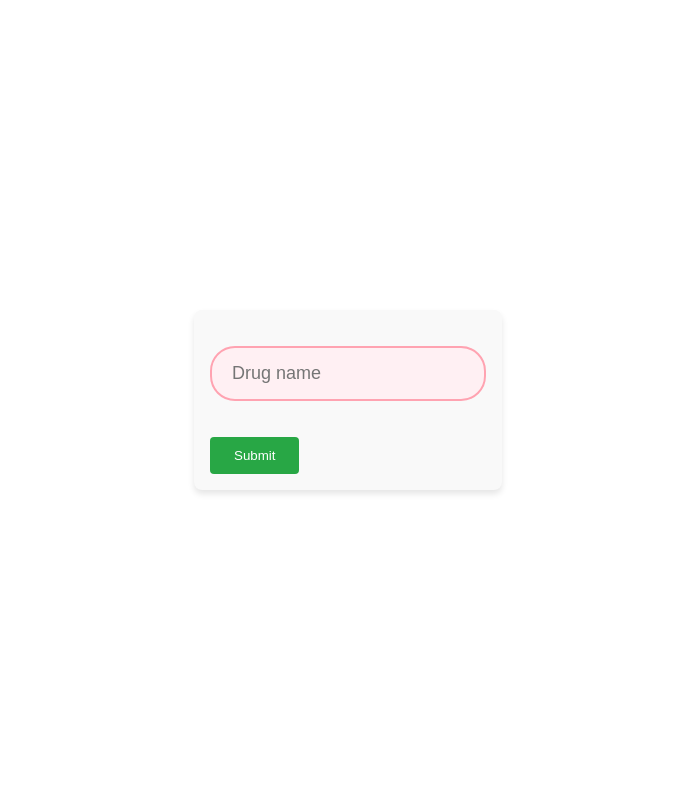
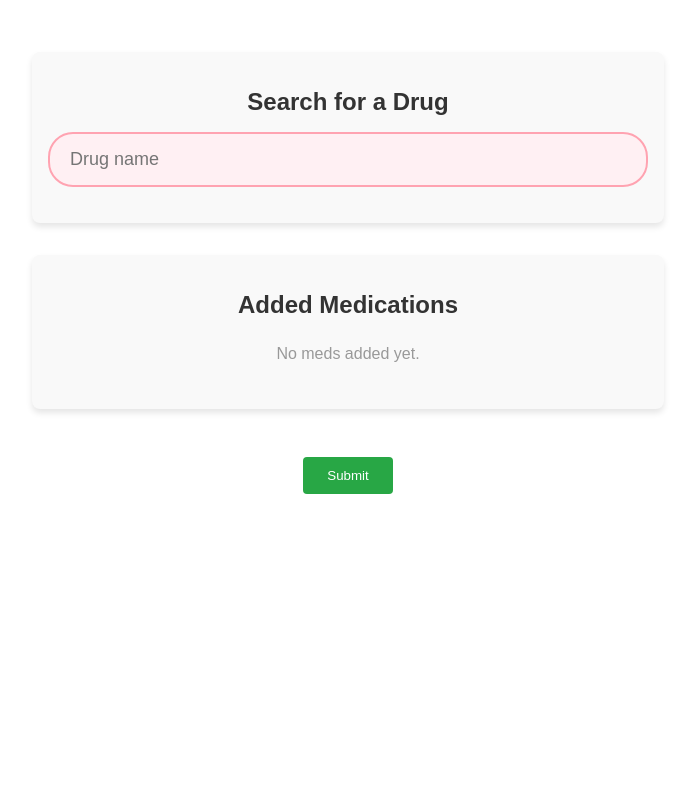
Before and after one commit to ershubhanker/flask_medicine_project, a Flask app: template templates/index_new.html in a window 1280 px wide. Shown: the whole page, without its empty margins (292-987 px from the left). Run offline with Flask 3, Linux system fonts and the light colour scheme; the template is opened without the code that fills it, so the values that code supplies are empty; some libraries are stand-ins or nearby versions.

Commit message:
can add meds, remove meds, submit them, and receive the interaction details.

```diff
--- a/static/drug-search.js
+++ b/static/drug-search.js
@@ -15,23 +15,29 @@ $('#autocomplete1').autocomplete({
     console.log('Selected names:', selectedNames);  // Logging the names
     console.log('Selected PCIDs:', selectedPCIDs);  // Logging the PCIDs
 
-    createTag(suggestion.value);  // Create a tag for the new entry
+    updateList();  // Update the list to include the new entry
     $('#autocomplete1').val('');  // Clear the input for a new entry
   },
 });
 
-function createTag(name) {
-  updateList(); // Update the list to include the new tag
-}
+function updateList() {
+    $('#added-drugs-ol').empty();
 
-function updateList() {
-  $('#drugs-ol').empty(); // Clear the list
-  // Repopulate it using the updated selectedNames array
-  selectedNames.forEach(function(name, index) {
-    var listItem = $(`<li class="drug-item">${index + 1}. ${name}<a href="#" class="remove-tag">✖</a></li>`);
-    $('#drugs-ol').append(listItem);
-    listItem.find('.remove-tag').click(function(e) {
-      e.preventDefault();
+      // Toggle the 'No meds added yet' text visibility
+    if (selectedNames.length === 0) {
+        $('#no-meds-text').show(); // Show the placeholder when there are no meds
+    } else {
+        $('#no-meds-text').hide(); // Hide the placeholder when there are meds
+    }
+
+    // Repopulate the added drugs list using the updated selectedNames array
+    selectedNames.forEach(function(name, index) {
+      var listItem = $(`<li class="drug-item">${index + 1}. ${name}<a href="#" class="remove-tag">✖</a></li>`);
+      $('#added-drugs-ol').append(listItem);
+      // Event listener to remove items from the added drugs list
+      listItem.find('.remove-tag').click(function(e) {
+        e.preventDefault();
+
       var itemIndex = listItem.index(); // Get the index before removing the item
       // Remove the name and PCID from the arrays
       selectedNames.splice(itemIndex, 1);
@@ -40,3 +46,38 @@ function updateList() {
     });
   });
 }
+
+$('#submit-button').on('click', function(e) {
+    e.preventDefault(); // Prevent the default form submission
+    var pcids = selectedPCIDs.join(','); // Join the PCIDs into a single string separated by commas
+
+    $.ajax({
+      url: `/interactions?pcids=${pcids}`,
+      type: 'GET',
+      success: function(response) {
+        // This function will handle the response
+        displayInteractions(response.interactions);
+      },
+      error: function(error) {
+        console.log('Error:', error);
+        // Handle error
+        // You may want to display an error message to the user
+      }
+    });
+  });
+
+  function displayInteractions(interactions) {
+    var container = $('#interaction-data-container');
+    container.empty(); // Clear any previous data
+
+    // Loop through the interactions and create a box for each
+    interactions.forEach(function(interaction) {
+      var box = $('<div class="interaction-box"></div>');
+      box.append(`<p><strong>Description:</strong> ${interaction.description}</p>`);
+      box.append(`<p><strong>Extended Description:</strong> ${interaction.extended_description}</p>`);
+      box.append(`<p><strong>Severity:</strong> ${interaction.severity}</p>`);
+      box.append(`<p><strong>Evidence Level:</strong> ${interaction.evidence_level}</p>`);
+      box.append(`<p><strong>Management:</strong> ${interaction.management}</p>`);
+      container.append(box);
+    });
+  }
--- a/static/style.css
+++ b/static/style.css
@@ -1,12 +1,11 @@
 body {
-    background-color: #ffffff;
-    font-family: 'Arial Rounded MT Bold', 'Helvetica Rounded', Arial, sans-serif; /* This will give a rounded effect to your font */
-    display: flex;
-    justify-content: center; /* This centers the content horizontally */
-    align-items: center; /* This centers the content vertically */
-    height: 100vh; /* Use the full height of the screen */
-    margin: 0; /* Reset default margin */
-  }
+  background-color: #ffffff;
+  font-family: 'Arial Rounded MT Bold', 'Helvetica Rounded', Arial, sans-serif;
+  /* Remove the flex display to allow normal top-to-bottom document flow */
+  margin: 0; /* Reset default margin */
+  padding: 20px; /* Add some padding around your content */
+  text-align: center; /* Center align the content for better appearance */
+}
 
   #autocomplete1 {
     width: 100%; /* Make the input take the full width of its parent */
@@ -59,10 +58,10 @@ body {
     /* Removed border and background to blend with the input field */
   }
 
-  /* Style for the wrapper */
+/* Style for the wrapper */
 .wrapper {
   max-width: 600px;
-  margin: 2rem auto;
+  margin: 2rem auto; /* Center the wrapper and add margin to top and bottom */
   padding: 1rem;
   background: #f9f9f9;
   border-radius: 8px;
@@ -170,3 +170,51 @@ input[type="submit"]:hover {
 .drugs-list li:last-child {
   border-bottom: none;
 }
+
+h2 {
+  color: #333; /* Change the color to suit your design */
+  text-align: center; /* Center the heading if you like */
+  margin-bottom: 1rem; /* Add some space below the heading */
+  /* Add other styles as needed */
+}
+
+
+#no-meds-text {
+  color: #999;
+  text-align: center;
+  padding: 10px;
+  /* You can add more styles if needed */
+}
+
+
+.drug-item {
+  font-family: 'Times New Roman', serif;
+  font-size: 14px; /* Smaller font size */
+  background-color: transparent; /* No background */
+  color: #000; /* Black font color */
+  padding: 4px; /* Less padding for a minimal look */
+  border-bottom: 1px solid #ddd; /* Light grey line to separate items */
+}
+
+.drug-item a.remove-tag {
+  color: #000; /* Black color for the 'X' */
+  text-decoration: none; /* No underline */
+  font-size: 14px; /* Match the font size of the list */
+  margin-left: 10px; /* Space between the drug name and the 'X' */
+}
+
+
+#added-drugs-ol {
+  background: transparent; /* No background for the list */
+  padding: 0; /* No padding */
+  margin: 0; /* No margin */
+  list-style-type: none; /* No bullet points */
+}
+
+.interaction-box {
+  margin-top: 20px;
+  padding: 15px;
+  border: 1px solid #ddd;
+  border-radius: 4px;
+  background-color: #f8f8f8;
+}
--- a/templates/index_new.html
+++ b/templates/index_new.html
@@ -5,27 +5,29 @@
 </head>
 
 <body>
+
   <div class="wrapper">
-    <!-- Spreadsheet-like div for drugs list -->
-    <div id="drugs-list" class="drugs-list">
-      <ol id="drugs-ol">
-        <!-- Drugs will be added here -->
-      </ol>
-    </div>
-    <!-- Search and tags container below -->
+    <h2>Search for a Drug</h2>
     <div id="search-and-tags-container" class="search-and-tags-container">
-      <div id="tags-container" class="tags-container">
-        <!-- Selected tags will appear here -->
-      </div>
       <input type="text" name="names" id="autocomplete1" placeholder="Drug name"/>
     </div>
-    <input type="submit" value="Submit">
   </div>
 
+  <div class="wrapper">
+    <h2>Added Medications</h2>
+    <div id="added-drugs-list" class="drugs-list">
+      <ol id="added-drugs-ol">
+    <!-- Container for the drugs list that will display added medications -->
+      </ol>
+      <p id="no-meds-text">No meds added yet.</p>
+    </div>
+  </div>
 
+  <input type="submit" value="Submit" id="submit-button">
+
+  <!-- Container for displaying interaction data -->
+  <div id="interaction-data-container"></div>
 
   <script src="static/drug-search.js"></script>
 
-
-
 </body>
```
Also changed, not shown: other parts of static/style.css (+14 -13 lines), main_new.py (+16 -0 lines).
